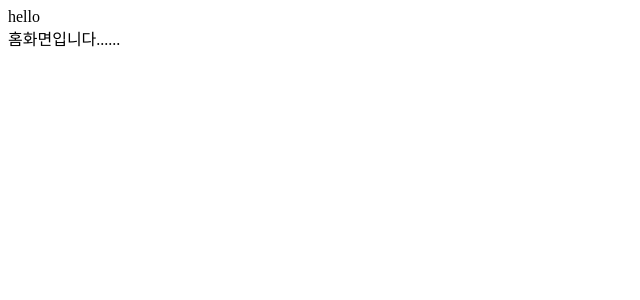
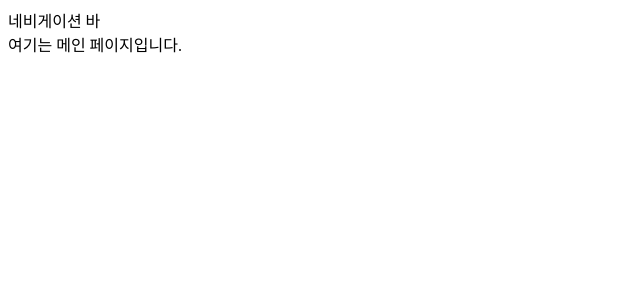
Before and after one commit to Lee-Sang-Beom/use_Next.js13, a Next.js app: page / in a window 1280 px wide. Shown: the top 300 px of the page, without its empty margins (0-640 px from the left). Built offline with nearby package versions, Linux system fonts and the light colour scheme.

Commit message:
add README.md (1.start ~ 3.1 app directory), add directory, file : app/about/page.js,

```diff
--- /dev/null
+++ b/app/about/page.js
@@ -0,0 +1,5 @@
+const About = () => {
+    return <div>about 페이지입니다.</div>;
+  };
+
+  export default About;
--- a/app/layout.js
+++ b/app/layout.js
@@ -1,9 +1,11 @@
 export default function RootLayout({children}){
     return(
         <html>
-            <head></head>
+            <head>
+                <title> 타이틀 </title>
+            </head>
             <body>
-                hello
+                네비게이션 바
                 {children}
             </body>
         </html>
--- a/app/page.js
+++ b/app/page.js
@@ -1,5 +1,5 @@
 const Home = () => {
-  return <div>홈화면입니다......</div>;
+  return <div>여기는 메인 페이지입니다.</div>;
 };
 
 export default Home;
```
Also changed, not shown: 1 other file (tests, documents, lock files or other folders).
